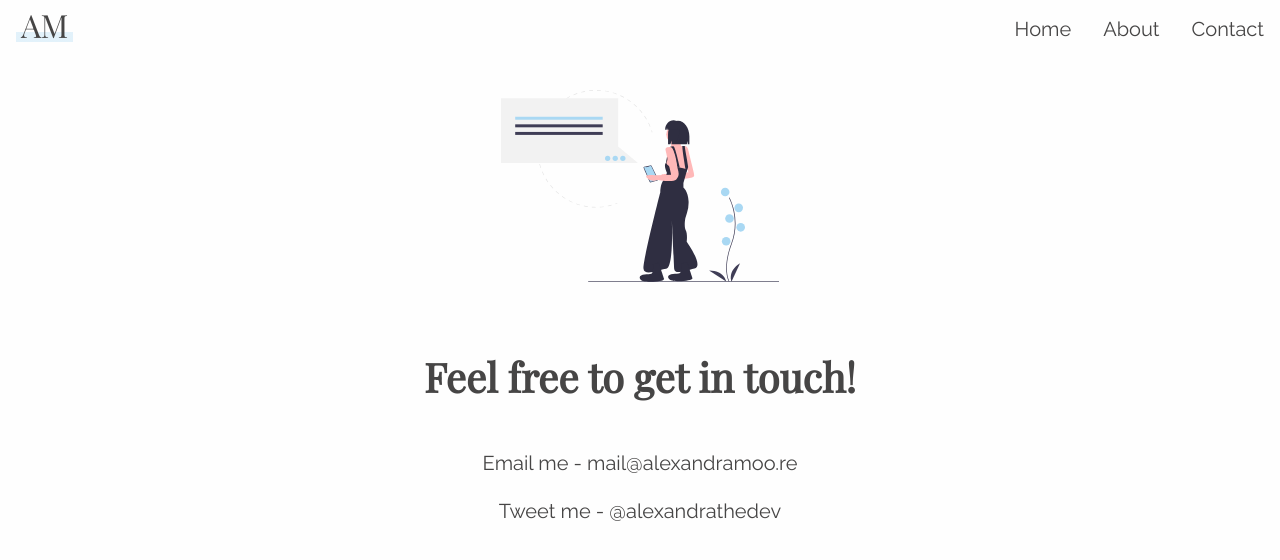
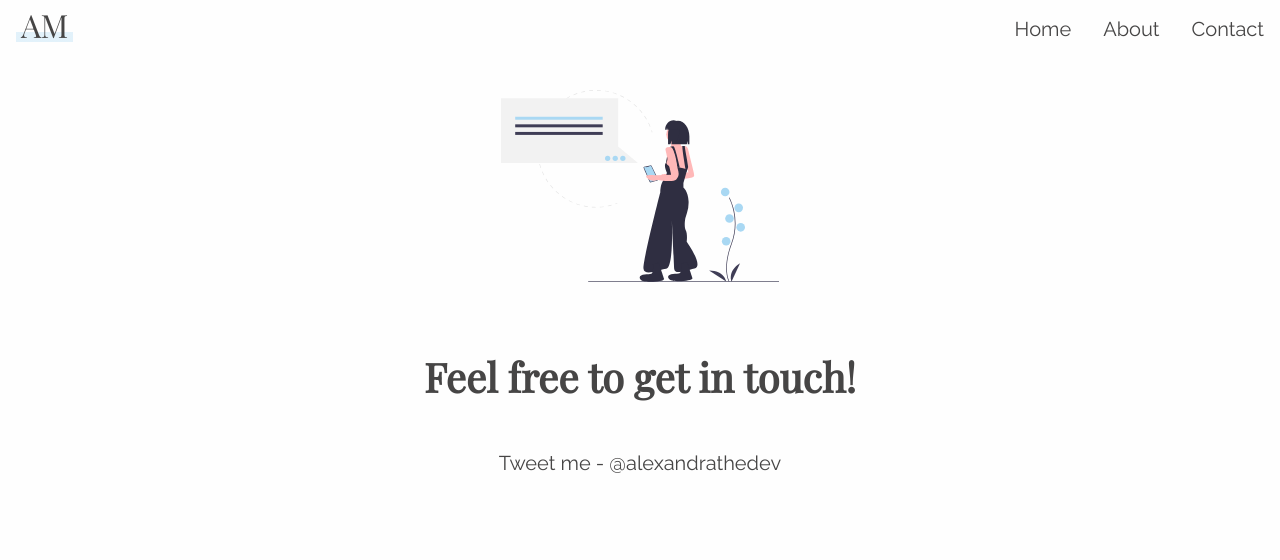
Before and after one commit to alexalala/portfolio, a React (Create React App) app: page /contact in a window 1280 px wide. Shown: the top 560 px of the page. Built offline with nearby package versions, Linux system fonts and the light colour scheme; the HTML template or start-up script is replaced by a standard one.

Commit message:
removed old contact info

```diff
--- a/src/pages/Contact.js
+++ b/src/pages/Contact.js
@@ -12,7 +12,6 @@ export default function Contact() {
       <StyledImage src={ContactImage} alt="" />
       <Subheader>Feel free to get in touch!</Subheader>
       <StyledLinkContainer>
-        <Link href="mailto:mail@alexandramoo.re" text="Email me - mail@alexandramoo.re" />
         <Link href="https://twitter.com/alexandrathedev" text="Tweet me - @alexandrathedev" />
       </StyledLinkContainer>
     </StyledContainer>
```
